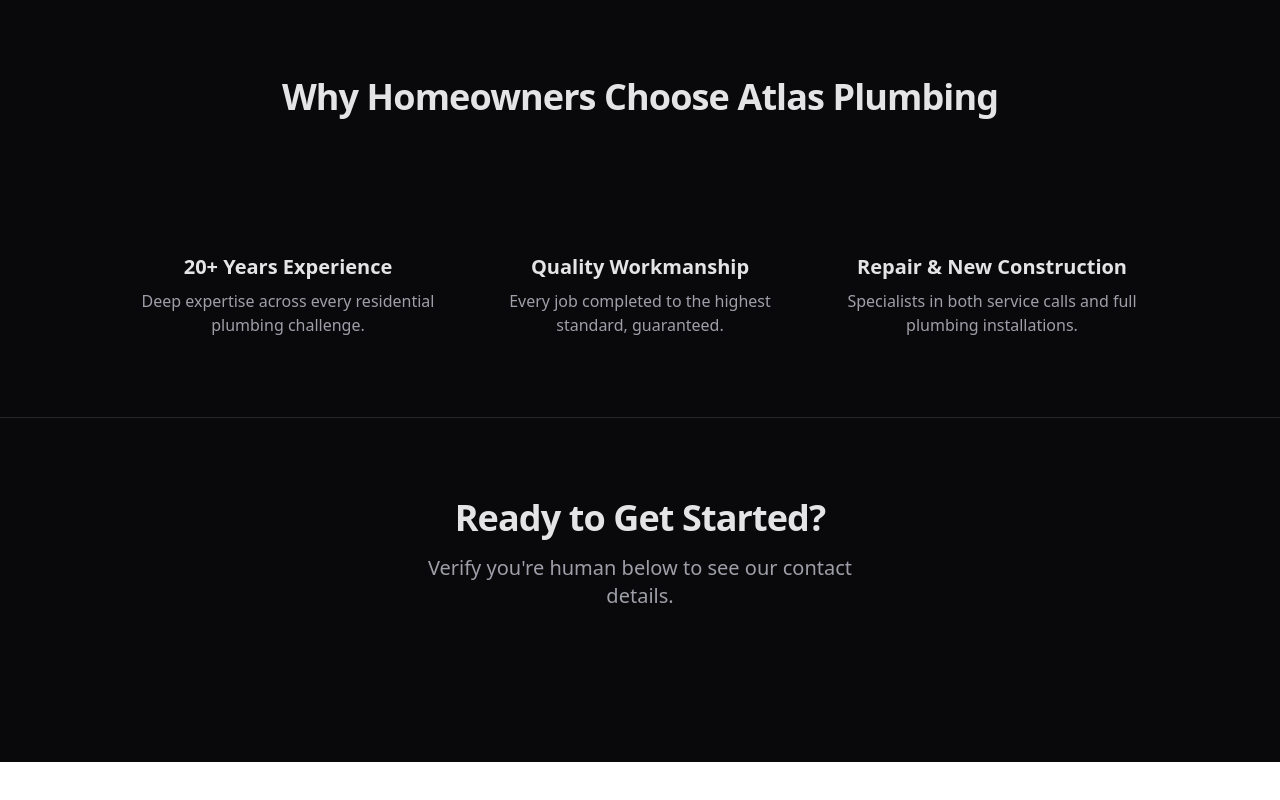
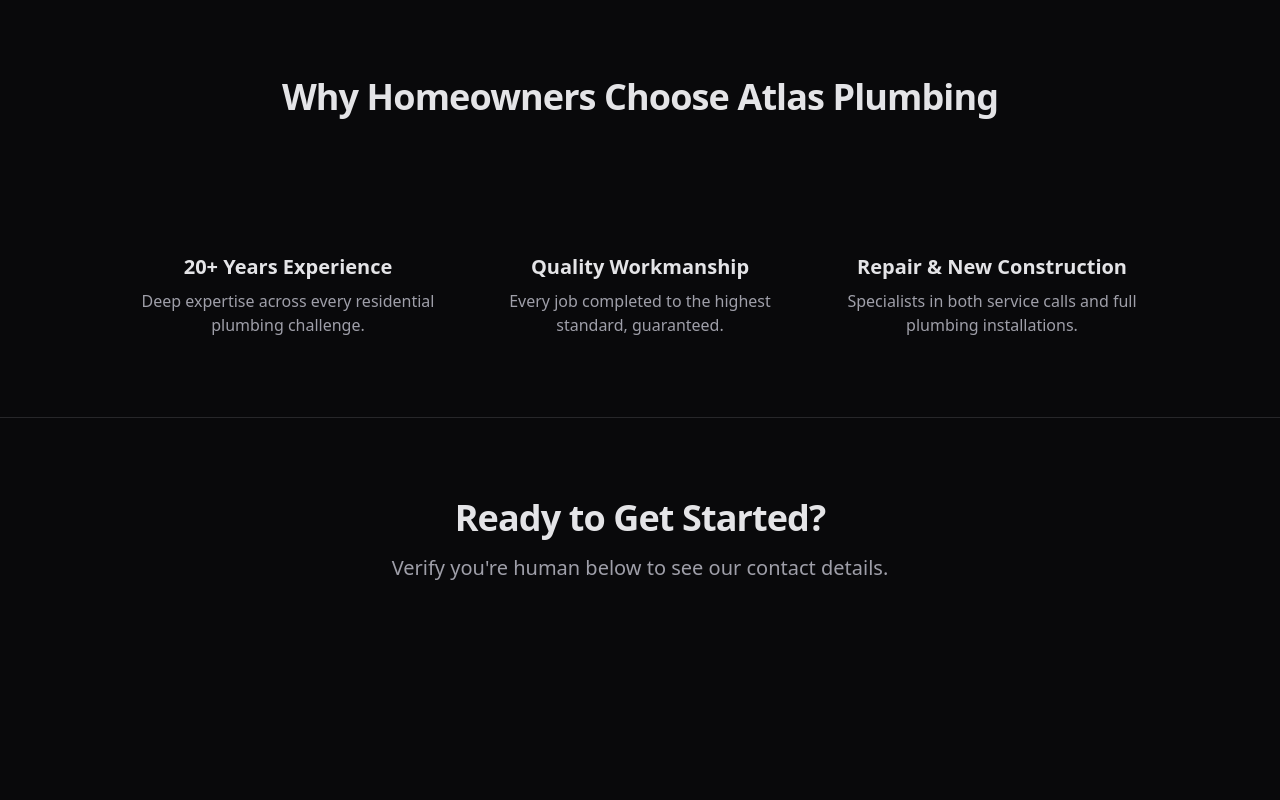
Before and after one commit to spudunk/mdelectricnc, a SvelteKit app: page / in a window 1280 px wide. Shown: the part 1364-2164 px from the top of the page. Before the commit the page ends 2126 px from the top, so only its background shows below. Built offline with nearby package versions, Linux system fonts and the light colour scheme; some icons are missing.

Commit message:
improve turnstile rendering

```diff
--- a/src/routes/+page.svelte
+++ b/src/routes/+page.svelte
@@ -49,7 +49,7 @@
 				widgetId = (window as any).turnstile.render(container, {
 					sitekey: turnstileSiteKey,
 					theme: 'dark',
-					size: 'compact',
+					// size: 'flexible',
 					callback: () => {
 						submitting = true;
 						form.requestSubmit();
@@ -216,7 +216,7 @@
 
 	<!-- Contact -->
 	<section id="contact" class="border-t border-zinc-800 px-6 py-20">
-		<div class="mx-auto max-w-md text-center">
+		<div class="mx-auto text-center">
 			<h2 class="mb-4 text-4xl font-semibold tracking-tight">Ready to Get Started?</h2>
 			<p class="mb-8 text-xl text-zinc-400">
 				Verify you're human below to see our contact details.
@@ -231,15 +231,15 @@
 				</a>
 			{/if}
 
-			<div class="min-h-10 text-sm">
+			<div class="text-sm">
+				<div class="min-h-24">
 					{#if contact}
 						<div class="flex flex-col gap-3 text-base">
 							<a href={`mailto:${contact.email}`} class="inline-block py-2 hover:underline"
 								>{contact.email}</a
 							>
 						</div>
-				{:else}
-					{#if error}
+					{:else if error}
 							<div class="mt-2 mb-8 flex justify-center gap-2 text-xs text-red-400">
 								<span>{error}</span>
 								<button type="button" onclick={retry} class="underline hover:text-red-300"
@@ -247,6 +247,7 @@
 								>
 							</div>
 					{/if}
+				</div>
 
 					<form
 						id="turnstile-form"
@@ -269,19 +270,16 @@
 							};
 						}}
 					>
-						{#if !submitting}
-							<div class="mt-3">
+							<div class="mt-3 min-h-24">
 								<div
 									id="cf-turnstile-widget"
-									class="cf-turnstile"
+									class="cf-turnstile "
 									data-sitekey={turnstileSiteKey}
 								></div>
 							</div>
-						{:else}
-							<div class="mt-3 text-xs text-zinc-500">Verifying…</div>
-						{/if}
+
 					</form>
-				{/if}
+
 			</div>
 		</div>
 	</section>
```
Lines whose indentation alone changed are shown as unchanged.
